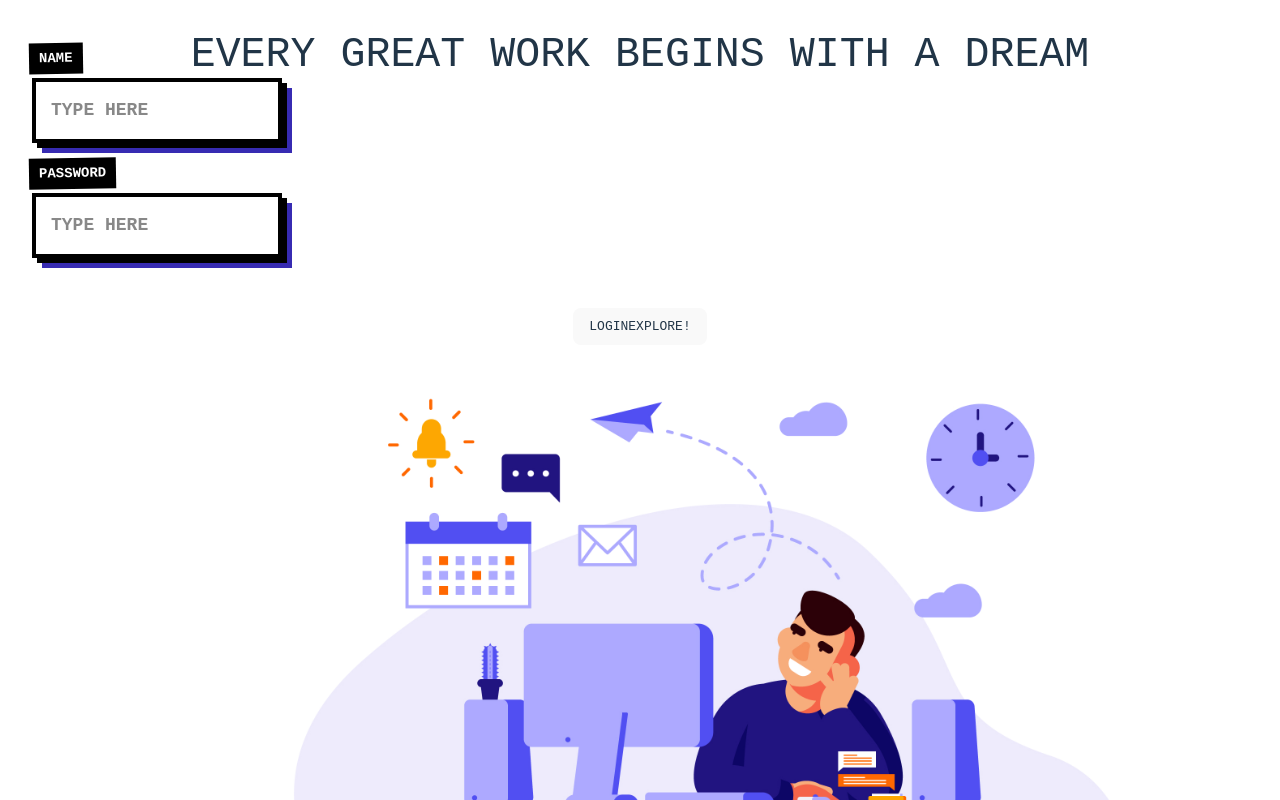
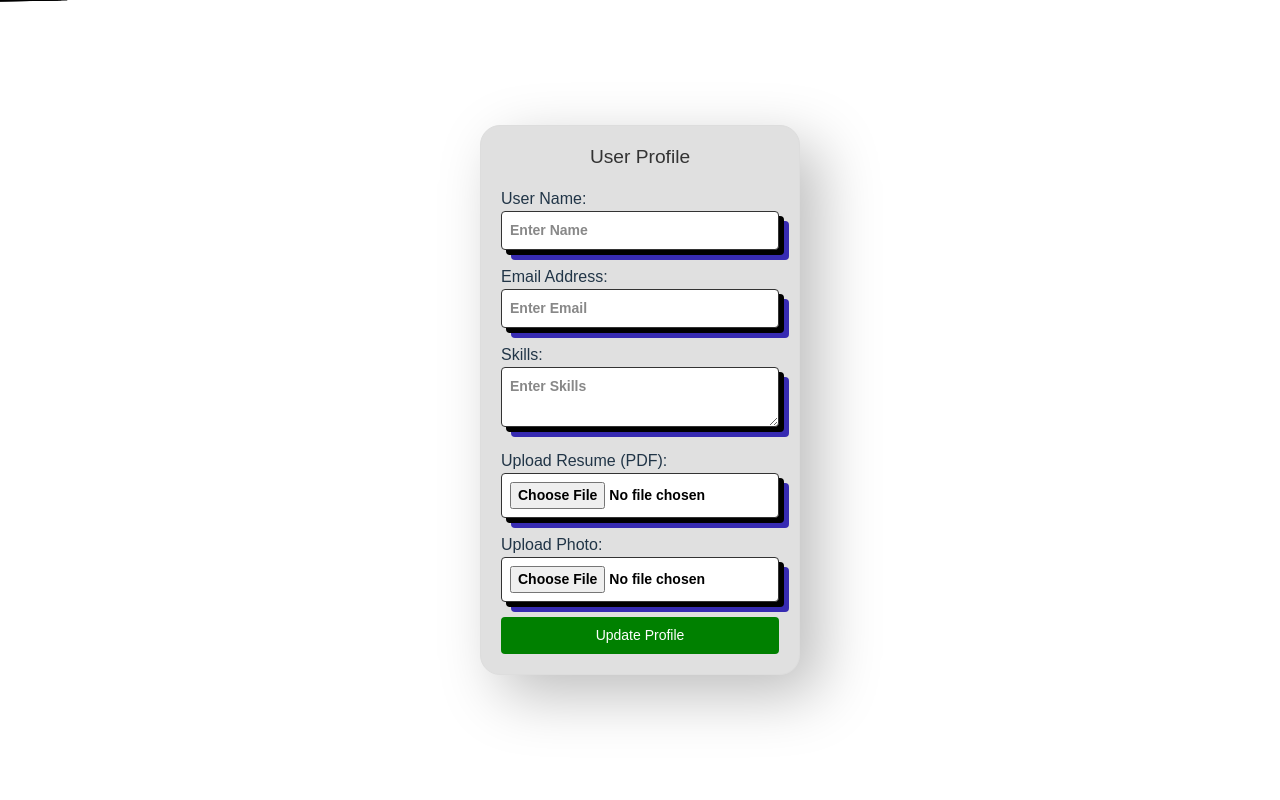
Before and after one commit to sushant607/SIH-2024-CodeCrafters-, a React (Vite) app in the folder frontend/: page /UpdateProfile in a window 1280 px wide. Shown: the top 800 px of the page. Built offline with nearby package versions, Linux system fonts and the light colour scheme.

Commit message:
update-profile

```diff
--- a/frontend/package.json
+++ b/frontend/package.json
@@ -10,8 +10,12 @@
     "preview": "vite preview"
   },
   "dependencies": {
+    "dom": "^0.0.3",
     "react": "^18.3.1",
-    "react-dom": "^18.3.1"
+    "react-bootstrap": "^2.10.4",
+    "react-dom": "^18.3.1",
+    "redux": "^5.0.1",
+    "router": "^1.3.8"
   },
   "devDependencies": {
     "@eslint/js": "^9.9.0",
--- a/frontend/src/App.jsx
+++ b/frontend/src/App.jsx
@@ -1,13 +1,20 @@
 import { useState } from 'react'
 import LoginPage from './components/Login/LoginPage'
-import './App.css'
+import {
+  BrowserRouter as Router,
+  Route,
+  Routes,
+  Link,
+  useNavigate,
+} from "react-router-dom";
+import UpdateProfile from './components/Profile/UpdateProfile'
 
 function App() {
   const [count, setCount] = useState(0)
 
   return (
     <>
-    <LoginPage/>
+    { <UpdateProfile/>}
     </>
   )
 }
--- /dev/null
+++ b/frontend/src/components/Profile/UpdateProfile.css
@@ -0,0 +1,93 @@
+/* General Container Styling */
+body, html {
+  margin: 0;
+  padding: 0;
+  height: 100%;
+  font-family: Arial, sans-serif;
+  display: flex;
+  justify-content: center;
+  align-items: center;
+  background-color: white;
+}
+
+.profile-container {
+  display: flex;
+  justify-content: center;
+  align-items: center;
+  height: 100vh; /* Full viewport height */
+  background-color: white;
+}
+
+.profile-form-container {
+  width: 320px; /* Adjust form width */
+  padding: 20px;
+  border: 1px solid #ddd;
+  border-radius: 8px;
+  background-color: rgb(51, 156, 216);
+  box-shadow: 0 4px 8px rgba(0, 0, 0, 0.1);
+}
+
+.profile-title {
+  text-align: center;
+  margin-bottom: 20px;
+  font-size: 1.2rem; /* Slightly smaller title */
+  color: #333;
+}
+
+/* Form Styling */
+.profile-form {
+  display: flex;
+  flex-direction: column;
+}
+
+.form-group {
+  margin-bottom: 15px;
+}
+
+.brutalist-input {
+  border: 1px solid #333;
+  border-radius: 4px;
+  padding: 8px;
+  width: 100%;
+  font-size: 0.875rem; /* Smaller input font size */
+}
+
+.brutalist-label {
+  display: block;
+  margin-top: 5px;
+  font-weight: bold;
+  font-size: 0.875rem; /* Smaller label font size */
+}
+
+.submit-button {
+  background-color: green;
+  color: white;
+  border: none;
+  padding: 8px 16px;
+  border-radius: 4px;
+  cursor: pointer;
+  font-size: 0.875rem; /* Smaller button font size */
+}
+
+.submit-button:hover {
+  background-color: #555;
+}
+
+/* Image Styling */
+.profile-photo {
+  max-width: 80px;
+  margin-top: 10px;
+  border-radius: 50%;
+  display: block; /* Ensures the image is block level */
+  margin-left: auto;
+  margin-right: auto; /* Centers the image horizontally */
+}
+
+/* Card Component */
+.card {
+  width: 320px;
+  height: auto;
+  border-radius: 20px;
+  background: #e0e0e0;
+  box-shadow: 20px 20px 60px #bebebe, -20px -20px 60px #ffffff;
+}
--- /dev/null
+++ b/frontend/src/components/Profile/UpdateProfile.jsx
@@ -0,0 +1,105 @@
+import React, { useState } from 'react';
+import './UpdateProfile.css';
+
+const UpdateProfile = () => {
+  const [userName, setUserName] = useState('');
+  const [email, setEmail] = useState('');
+  const [skills, setSkills] = useState('');
+  const [resume, setResume] = useState(null);
+  const [photo, setPhoto] = useState(null);
+
+  const handleResumeChange = (e) => {
+    setResume(e.target.files[0]);
+  };
+
+  const handlePhotoChange = (e) => {
+    setPhoto(URL.createObjectURL(e.target.files[0]));
+  };
+
+  const handleSubmit = (e) => {
+    e.preventDefault();
+    // Display a prompt message
+    alert('Profile updated successfully!');
+    console.log({
+      userName,
+      email,
+      skills,
+      resume,
+      photo,
+    });
+  };
+
+  return (
+    <div className="profile-container">
+      <div className="profile-form-container card">
+        <h1 className="profile-title">User Profile</h1>
+        <form onSubmit={handleSubmit} className="profile-form">
+          <div className="form-group">
+            <label htmlFor="userName">User Name:</label>
+            <input
+              type="text"
+              id="userName"
+              value={userName}
+              onChange={(e) => setUserName(e.target.value)}
+              placeholder="Enter Name"
+              className="brutalist-input"
+            />
+            <label className="brutalist-label">NAME</label>
+          </div>
+
+          <div className="form-group">
+            <label htmlFor="email">Email Address:</label>
+            <input
+              type="email"
+              id="email"
+              value={email}
+              onChange={(e) => setEmail(e.target.value)}
+              placeholder="Enter Email"
+              className="brutalist-input"
+            />
+            <label className="brutalist-label">EMAIL</label>
+          </div>
+
+          <div className="form-group">
+            <label htmlFor="skills">Skills:</label>
+            <textarea
+              id="skills"
+              value={skills}
+              onChange={(e) => setSkills(e.target.value)}
+              placeholder="Enter Skills"
+              className="brutalist-input"
+            />
+            <label className="brutalist-label">SKILLS</label>
+          </div>
+
+          <div className="form-group">
+            <label htmlFor="resume">Upload Resume (PDF):</label>
+            <input
+              type="file"
+              id="resume"
+              accept=".pdf"
+              onChange={handleResumeChange}
+              className="brutalist-input"
+            />
+          </div>
+
+          <div className="form-group">
+            <label htmlFor="photo">Upload Photo:</label>
+            <input
+              type="file"
+              id="photo"
+              accept="image/*"
+              onChange={handlePhotoChange}
+              className="brutalist-input"
+            />
+            {photo && <img src={photo} alt="Profile" className="profile-photo" />}
+          </div>
+
+          <button type="submit" className="submit-button">Update Profile</button>
+        </form>
+      </div>
+    </div>
+  );
+};
+
+export default UpdateProfile;
```
Also changed, not shown: 1 other file (tests, documents, lock files or other folders).
